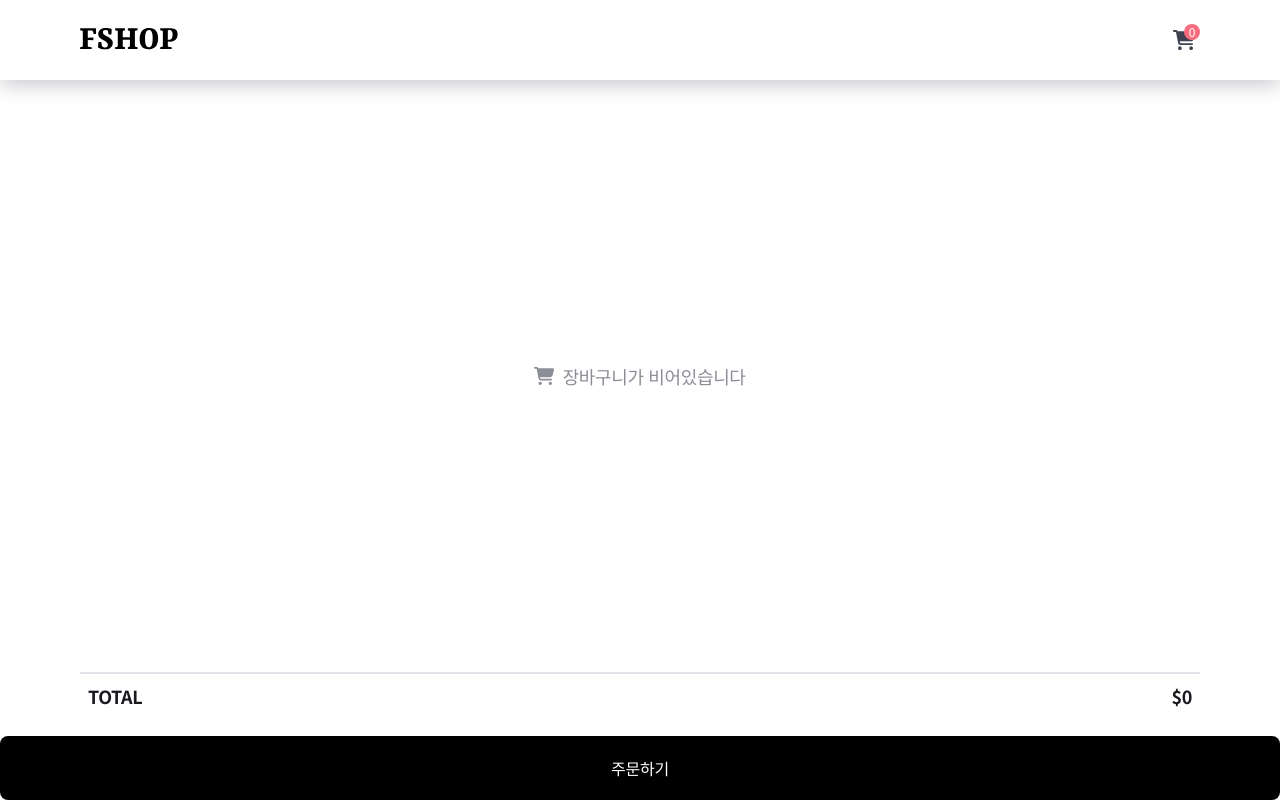
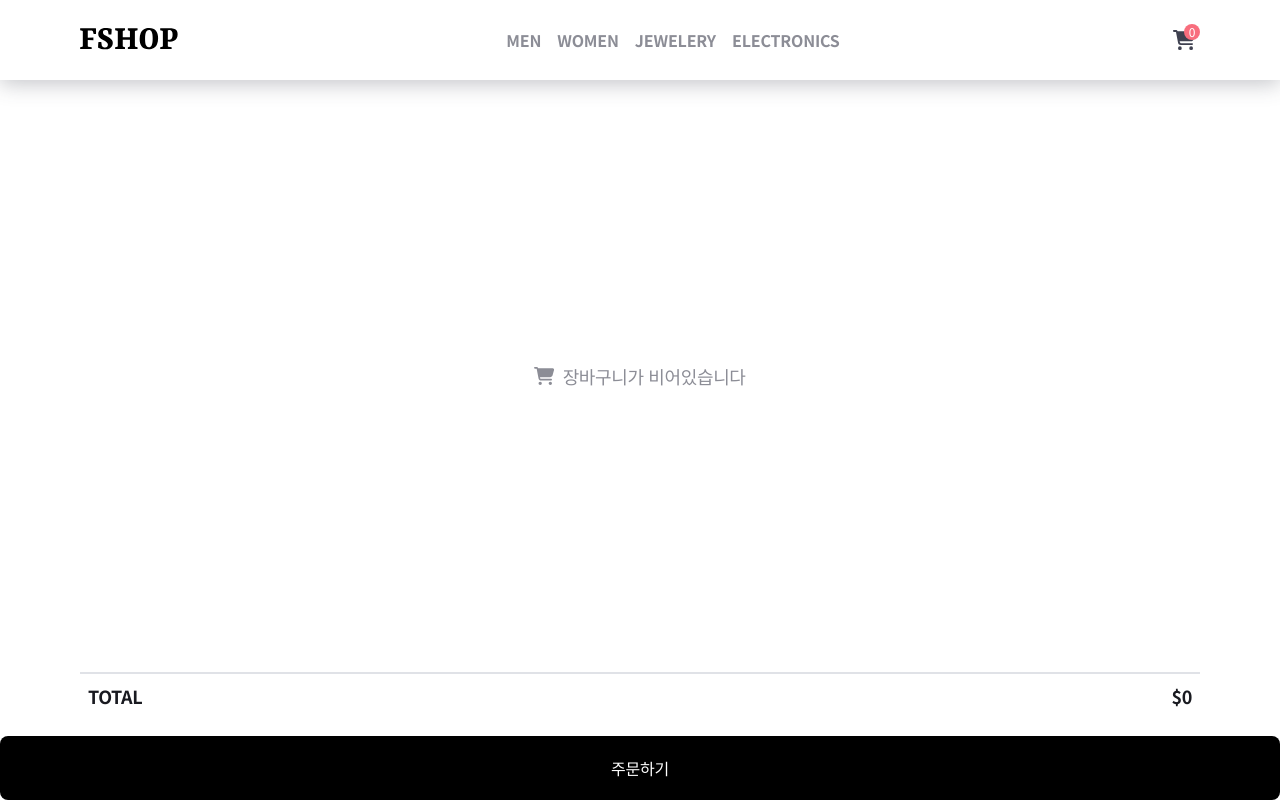
Before and after one commit to ziynii/project__f-shop, a React (Create React App) app: page /cart in a window 1280 px wide. Built offline with nearby package versions, Linux system fonts and the light colour scheme; a web font is replaced by a local one.

Commit message:
🚧 Add header-gnb in tablet, desktop size

```diff
--- a/src/atom.ts
+++ b/src/atom.ts
@@ -25,3 +25,8 @@ export const openSideBarState = atom({
 	key: 'openSideBarState',
 	default: false,
 });
+
+export const headerGnbState = atom<string | undefined>({
+	key: 'headerGnbState',
+	default: '',
+});
--- a/src/components/header.tsx
+++ b/src/components/header.tsx
@@ -1,7 +1,8 @@
 import React from 'react';
+import { Link } from 'react-router-dom';
 import { useNavigate } from 'react-router-dom';
 import { useRecoilState, useRecoilValue, useSetRecoilState } from 'recoil';
-import { cartItemsState, goBackState, openSideBarState } from '../atom';
+import { cartItemsState, goBackState, headerGnbState, openSideBarState } from '../atom';
 
 const Header = () => {
 	const navigate = useNavigate();
@@ -9,6 +10,7 @@ const Header = () => {
 	const cartItems = useRecoilValue(cartItemsState);
 	const cartItemsQuan = cartItems.length;
 	const setOpenSideBar = useSetRecoilState(openSideBarState);
+	const headerGnb = useRecoilValue(headerGnbState);
 
 	const goBackLocate = () => {
 		setIsGoBack(false);
@@ -41,6 +43,23 @@ const Header = () => {
 								<img src="/logo.svg" alt="로고" />
 							</div>
 
+							<div className="header-gnb sm-hidden">
+								<ul className="gnb-list">
+									<li className={'gnb-item' + (headerGnb === 'men' ? ' active' : '')}>
+										<Link to="/products/men">MEN</Link>
+									</li>
+									<li className={'gnb-item' + (headerGnb === 'women' ? ' active' : '')}>
+										<Link to="/products/women">WOMEN</Link>
+									</li>
+									<li className={'gnb-item' + (headerGnb === 'jewelery' ? ' active' : '')}>
+										<Link to="/products/jewelery">JEWELERY</Link>
+									</li>
+									<li className={'gnb-item' + (headerGnb === 'electronics' ? ' active' : '')}>
+										<Link to="/products/electronics">ELECTRONICS</Link>
+									</li>
+								</ul>
+							</div>
+
 							<div className="header-cart-button" onClick={() => navigate('/cart')}>
 								<i className="fa-solid fa-cart-shopping"></i>
 								<div className="quantity">{cartItemsQuan}</div>
--- a/src/styles/layout/_header.scss
+++ b/src/styles/layout/_header.scss
@@ -46,4 +46,20 @@
 			border-radius: 50%;
 		}
 	}
+
+	&-gnb {
+		.gnb-list {
+			@include flexbox;
+		}
+
+		.gnb-item {
+			@include text-style(16, $secondary);
+			margin: 0 8px;
+			font-weight: 700;
+
+			&.active {
+				color: $dark;
+			}
+		}
+	}
 }
```
